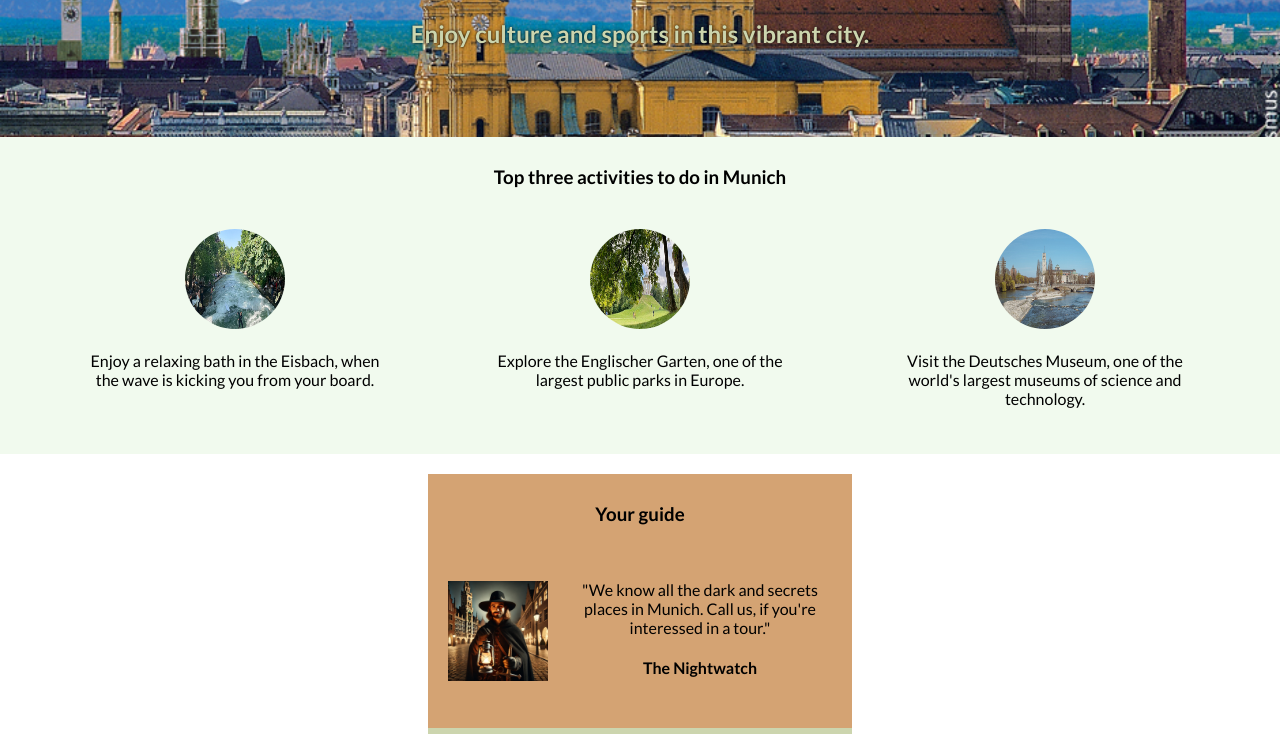
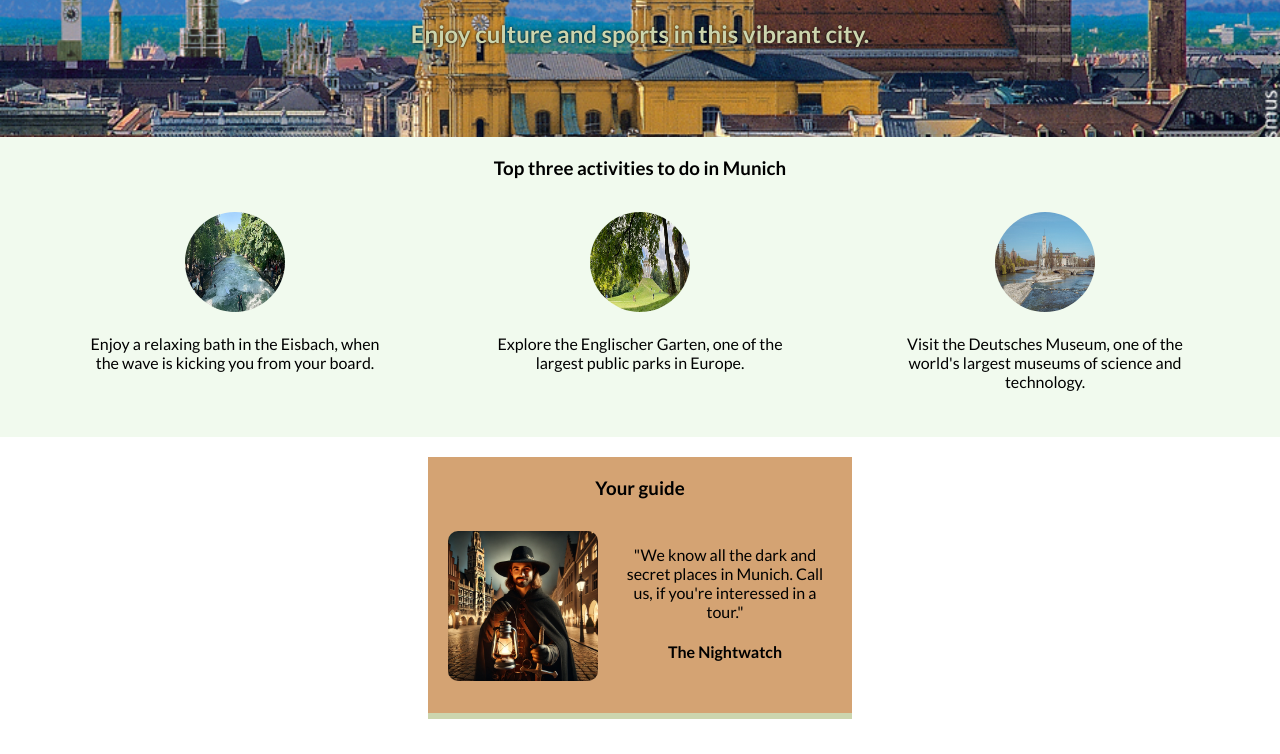
Before and after one commit to tograf/home-town, a website built with Vite: page index.html in a window 1280 px wide. Shown: the part 103-857 px from the top of the page. Built offline with nearby package versions, Linux system fonts and the light colour scheme.

Commit message:
small fixes, increased image size of nightwatch

```diff
--- a/index.html
+++ b/index.html
@@ -39,7 +39,7 @@
             <div class="guide-content">
                 <img src="images/nachtwaechter.webp" class="guide-img">
                 <div class="guide-text">
-                    <p>"We know all the dark and secrets places in Munich. Call us, if you're interessed in a tour."</p>
+                    <p>"We know all the dark and secret places in Munich. Call us, if you're interessed in a tour."</p>
                     <h4>The Nightwatch</h4>
                 </div>
             </div>
--- a/styles.css
+++ b/styles.css
@@ -12,10 +12,6 @@ body {
     margin: 0;
     text-align: center;
     font-family: 'Lato', sans-serif;
-}
-
-img {
-    width: 100px;
 }
 
 .hero {
@@ -58,6 +54,11 @@ img {
     filter: brightness(1.1);
 }
 
+.guide-img {
+    width: 150px;
+    height: 150px;
+    border-radius: 10px;
+}
 
 .guide {
     background-color: #D4A373;
@@ -75,5 +76,9 @@ img {
     align-items: center;
     gap: 20px;
     padding: 20px 0;
+}
 
+h3 {
+    padding: 0;
+    margin: 10px 0;
 }
```
